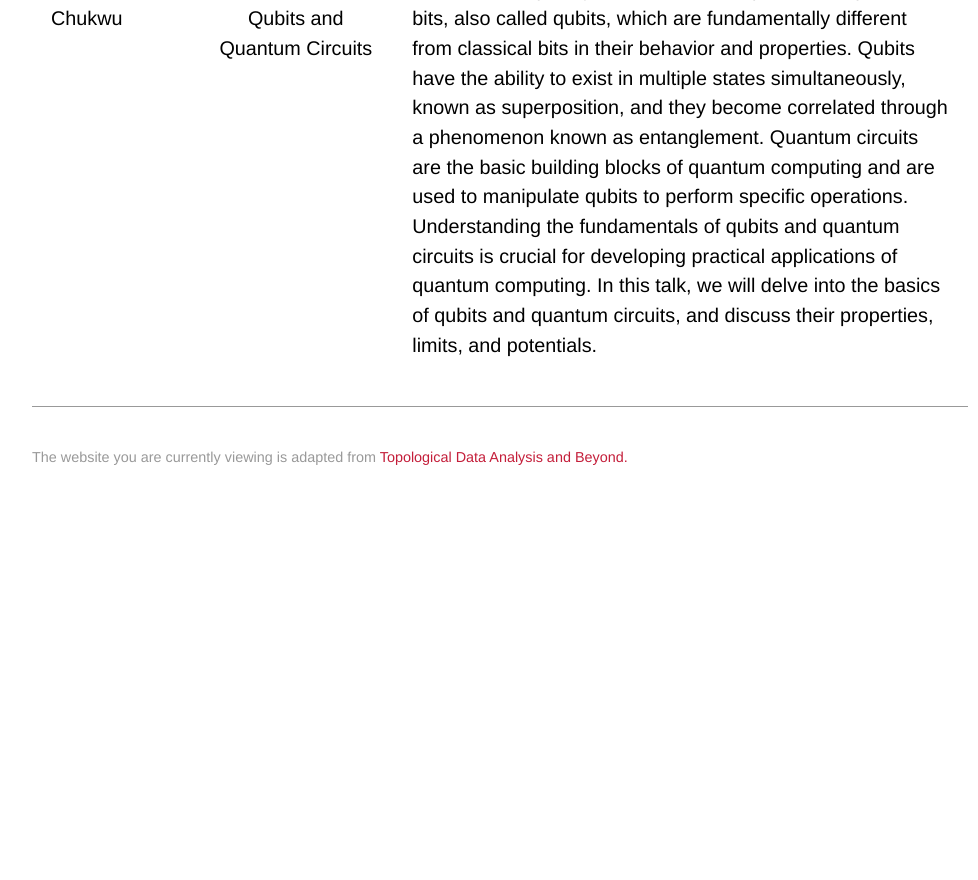
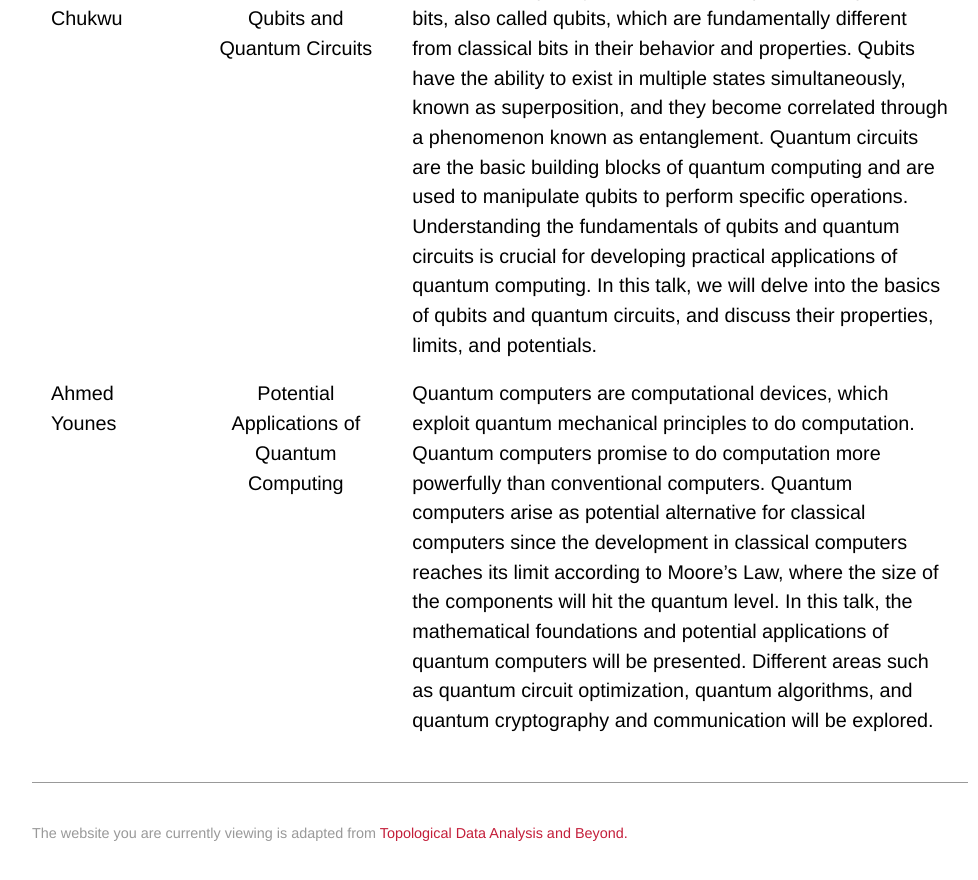
Before and after one commit to WoComtoQC/wocomtoqc.github.io, a Jekyll site: the page built from abstract.md, in a window 1280 px wide and 900 px high, scrolled down 8475 px. Shown: the top 880 px of the window, without its empty margins (140-1118 px from the left). Built offline with Jekyll 4.4.1, drawn with Linux system fonts in a browser that asks for light colours; some web fonts are replaced; our own code applies the rules of GitHub Pages for plain Markdown files; before the commit the page ends 8999 px from its top, so only the background shows below that.

Commit message:
Update abstract.md

```diff
--- a/abstract.md
+++ b/abstract.md
@@ -24,3 +24,4 @@
  | David Adjei | TOPOLOGICAL DATA ANALYSIS AND COMPUTER SCIENCE  | Computational topology combines theoretical topological methods with efficient algorithms to analyse data and  solve problems in some fields of computer science. In this article we look at the various application of computational or  applied topology in computer science with reference to the following fields: Artificial Intelligence, Robotics, Machine  learning, and Computer Graphics or Image Processing. We realized that there has been a fast boost in the application of Topological Data Analysis in the above stated areas. This paper seeks to collect and summarize the most recent works connecting the application of Topological Data Analysis to computer science and the various methods used to incorporate  the tools of Topological Data Analysis into various applications in computer science. |
  | Abdulmajid Osumanu | TBA | TBA |
  | Ike Uchenna Chukwu | Fundamentals of Qubits and Quantum Circuits  | Quantum computing relies on the manipulation of quantum bits, also called qubits, which are fundamentally different from classical bits in their behavior and properties. Qubits have the ability to exist in multiple states simultaneously, known as superposition, and they become correlated through a phenomenon known as entanglement. Quantum circuits are the basic building blocks of quantum computing and are used to manipulate qubits to perform specific operations. Understanding the fundamentals of qubits and quantum circuits is crucial for developing practical applications of quantum computing. In this talk, we will delve into the basics of qubits and quantum circuits, and discuss their properties, limits, and potentials. |
+ |Ahmed Younes| Potential Applications of Quantum Computing| Quantum computers are computational devices, which exploit quantum mechanical principles to do computation. Quantum computers promise to do computation more powerfully than conventional computers. Quantum computers arise as potential alternative for classical computers since the development in classical computers reaches its limit according to Moore’s Law, where the size of the components will hit the quantum level. In this talk, the mathematical foundations and potential applications of quantum computers will be presented. Different areas such as quantum circuit optimization, quantum algorithms, and quantum cryptography and communication will be explored.  |
```
